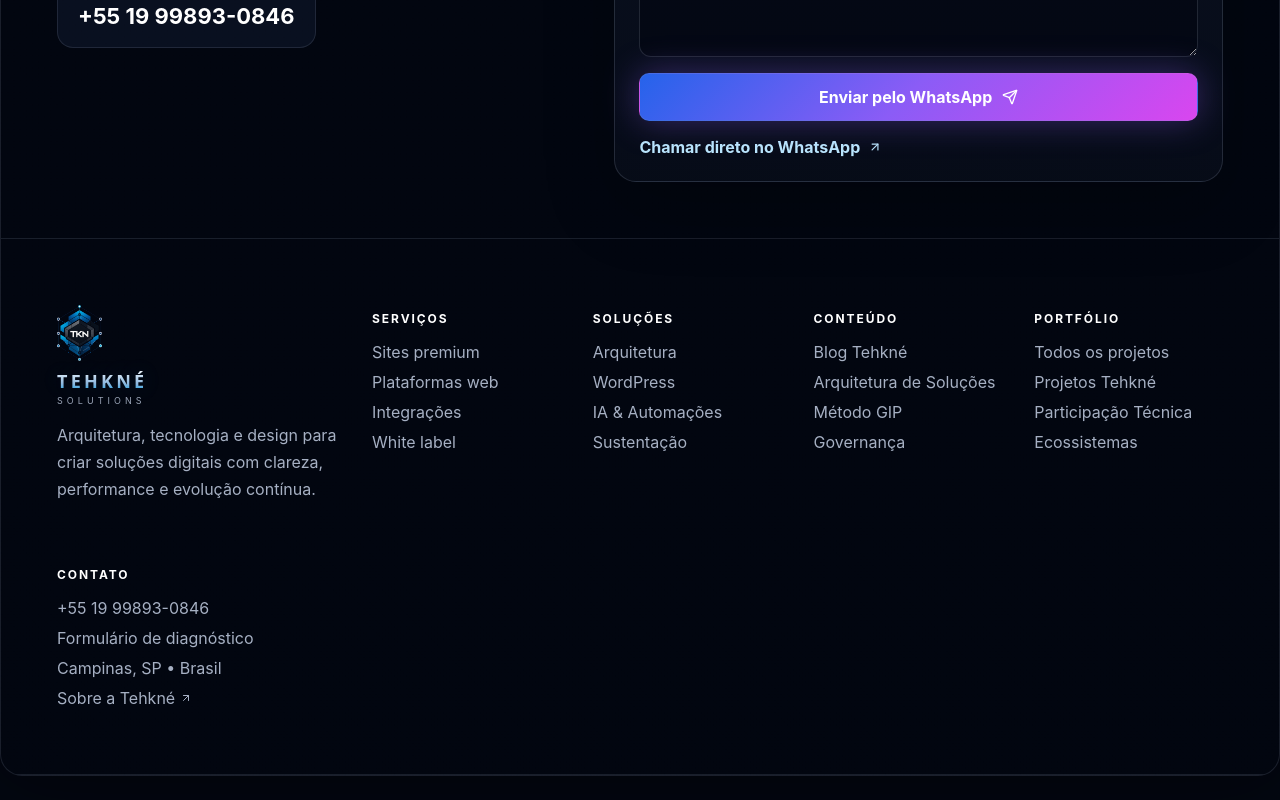
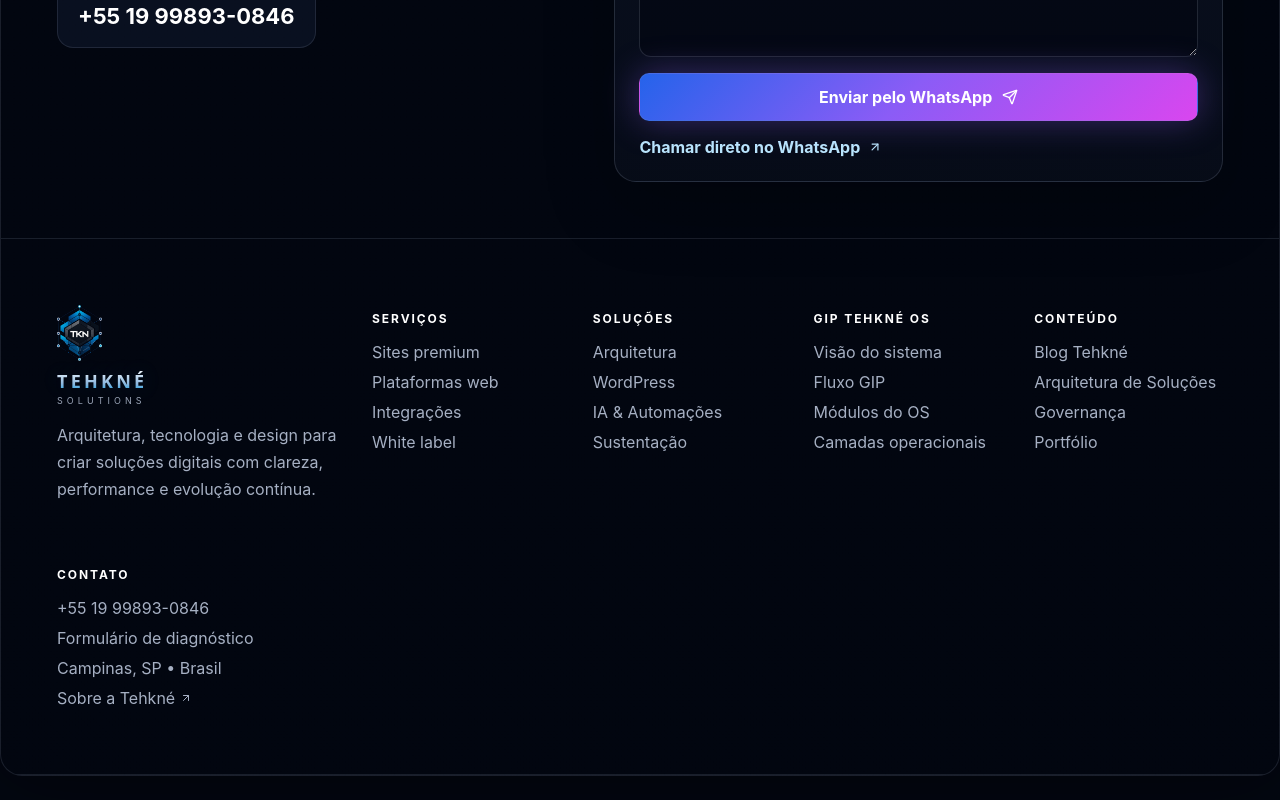
Before and after one commit to Tehkne-Solutions/tehkne-site, a Next.js app: page / in a window 1280 px wide. Shown: the part 6990-7790 px from the top of the page. Built offline with nearby package versions, Linux system fonts and the light colour scheme.

Commit message:
chore: point footer OS links to unified Metodo page

```diff
--- a/app/components/SiteFooter.tsx
+++ b/app/components/SiteFooter.tsx
@@ -35,18 +35,18 @@ export default function SiteFooter() {
         <a href="/solucoes#sustentacao-evolucao">Sustentação</a>
       </div>
       <div>
+        <h4>GIP Tehkné OS</h4>
+        <a href="/metodo#visao">Visão do sistema</a>
+        <a href="/metodo#fluxo-gip">Fluxo GIP</a>
+        <a href="/metodo#modulos">Módulos do OS</a>
+        <a href="/metodo#camadas">Camadas operacionais</a>
+      </div>
+      <div>
         <h4>Conteúdo</h4>
         <a href="/blog">Blog Tehkné</a>
         <a href="/blog/o-que-e-arquitetura-de-solucoes">Arquitetura de Soluções</a>
-        <a href="/metodo#fluxo-gip">Método GIP</a>
-        <a href="/tehkne-os#inteligencia">Governança</a>
-      </div>
-      <div>
-        <h4>Portfólio</h4>
-        <a href="/portfolio#cases">Todos os projetos</a>
-        <a href="/portfolio?filtro=tehkne">Projetos Tehkné</a>
-        <a href="/portfolio?filtro=participacao">Participação Técnica</a>
-        <a href="/portfolio?filtro=ecossistemas">Ecossistemas</a>
+        <a href="/metodo#governanca">Governança</a>
+        <a href="/portfolio#cases">Portfólio</a>
       </div>
       <div>
         <h4>Contato</h4>
```
